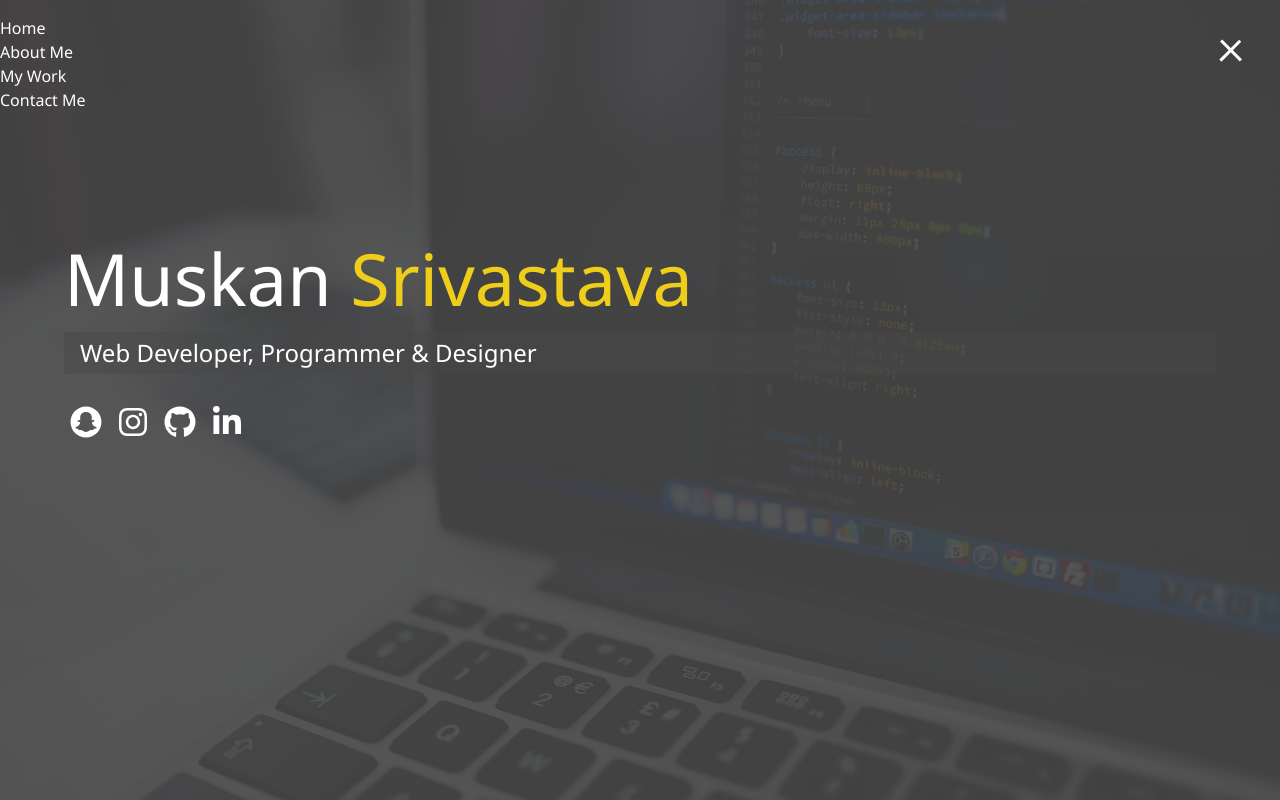
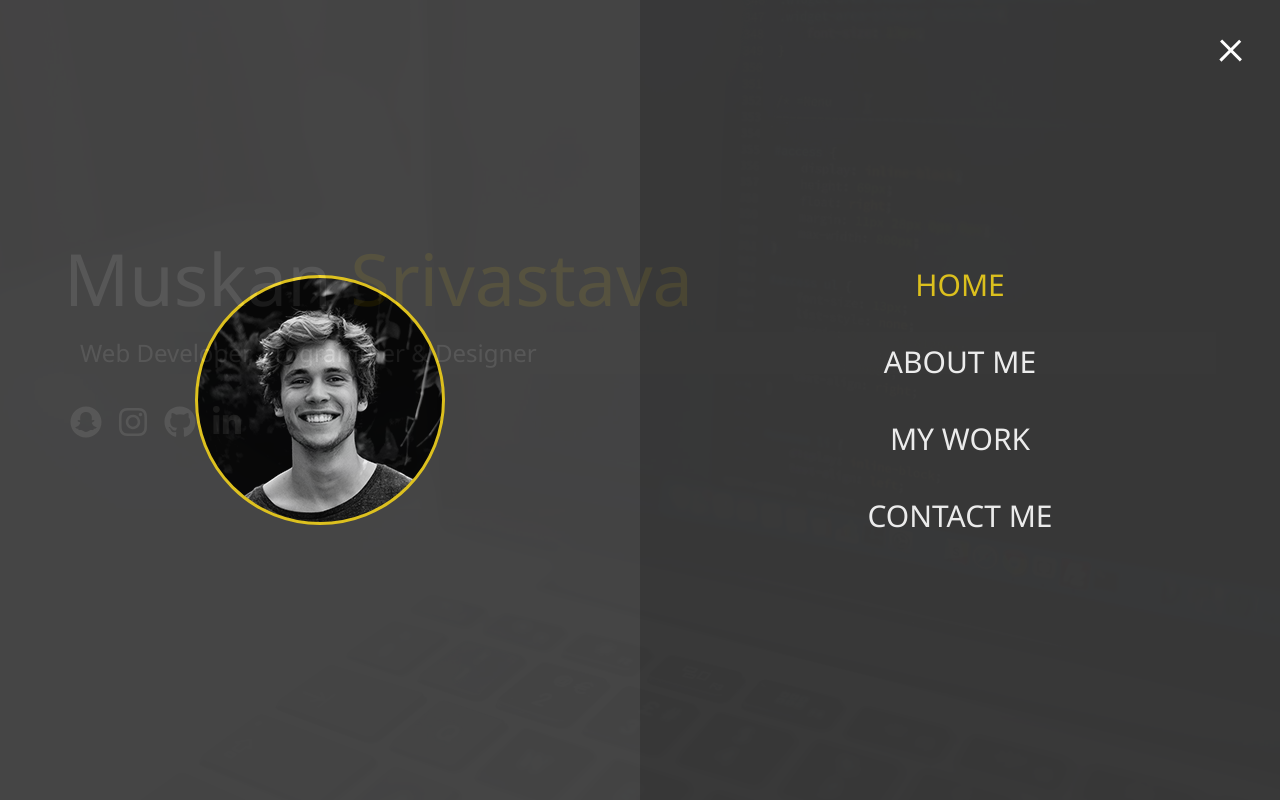
Before and after one commit to srivastavamuskan/Portfolio, a website: page index.html in a window 1280 px wide. Both pictures are taken after a click on the element 1231 px from the left and 47 px from the top of the page. Drawn offline with Linux system fonts and the light colour scheme.

Commit message:
menu bar done

```diff
--- a/index.html
+++ b/index.html
@@ -4,6 +4,7 @@
     <meta charset="UTF-8">
     <meta http-equiv="X-UA-Compatible" content="IE=edge">
     <meta name="viewport" content="width=device-width, initial-scale=1.0">
+    <link rel="stylesheet" href="./dist/css/styles.css">
     <link rel="stylesheet" href="./scss/styles.css">
     <title>Welcome to my Portfolio</title>
 </head>
@@ -21,7 +22,7 @@
                <div class="portrait"></div>
             </div>
             <ul class="menu-nav">
-                <li class="nav-item">
+                <li class="nav-item current">
                     <a href="#home" class="nav-link">
                         Home
                     </a>
--- a/scss/_menu.scss
+++ b/scss/_menu.scss
@@ -37,3 +37,94 @@
     }
   }
 }
+
+// menu overlay
+.menu {
+  position: fixed;
+  top: 0;
+  width: 100%;
+  opacity: 0.9;
+  visibility: hidden;
+
+  &.show {
+    visibility: visible;
+  }
+
+  &-branding,
+  &-nav {
+    display: flex;
+    flex-flow: column wrap;
+    align-items: center;
+    justify-content: center;
+    float: left;
+    width: 50%;
+    height: 100vh;
+    overflow: hidden;
+  }
+
+  &-nav {
+    margin: 0;
+    padding: 0;
+    background: darken($primary-color, 5);
+    list-style: none;
+    transform: translate3d(0, -100%, 0);
+    @include easeOut;
+
+    &.show {
+      transform: translate3d(0, 0, 0);
+    }
+  }
+
+  &-branding {
+    background: $primary-color;
+    transform: translate3d(0, 100%, 0);
+    @include easeOut;
+
+    &.show {
+      transform: translate3d(0, 0, 0);
+    }
+
+    .portrait {
+      width: 250px;
+      height: 250px;
+      background: url("../assets/portrait.jpg");
+      border-radius: 50%;
+      border: solid 3px $secondary-color;
+    }
+  }
+
+  .nav-item {
+    transform: translate3d(600px, 0, 0);
+    @include easeOut;
+
+    &.show {
+      transform: translate3d(0, 0, 0);
+    }
+
+    &.current > a {
+      color: $secondary-color;
+    }
+  }
+
+  .nav-link {
+    display: inline-block;
+    position: relative;
+    font-size: 30px;
+    text-transform: uppercase;
+    padding: 1rem 0;
+    font-weight: 300;
+    color: #fff;
+    text-decoration: none;
+    @include easeOut;
+
+    &:hover {
+      color: $secondary-color;
+    }
+  }
+}
+
+@for $x from 1 through 4 {
+  .nav-item:nth-child(#{$x}) {
+    transition-delay: $x * 0.1s;
+  }
+}
```
Also changed, not shown: assets/photo.jpg (added), assets/portrait.jpg (added), dist/css/styles.css, images/bgimg.jpg (deleted), images/bgimg2.jpg (deleted), scss/styles.css, 3 other files.
